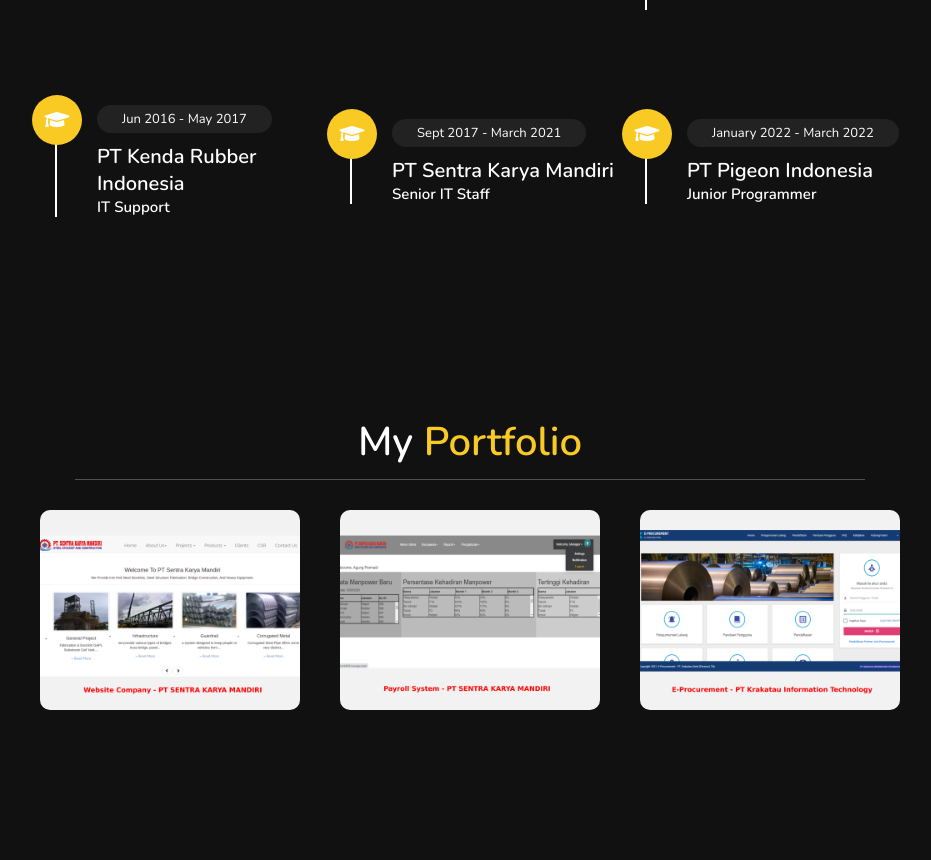
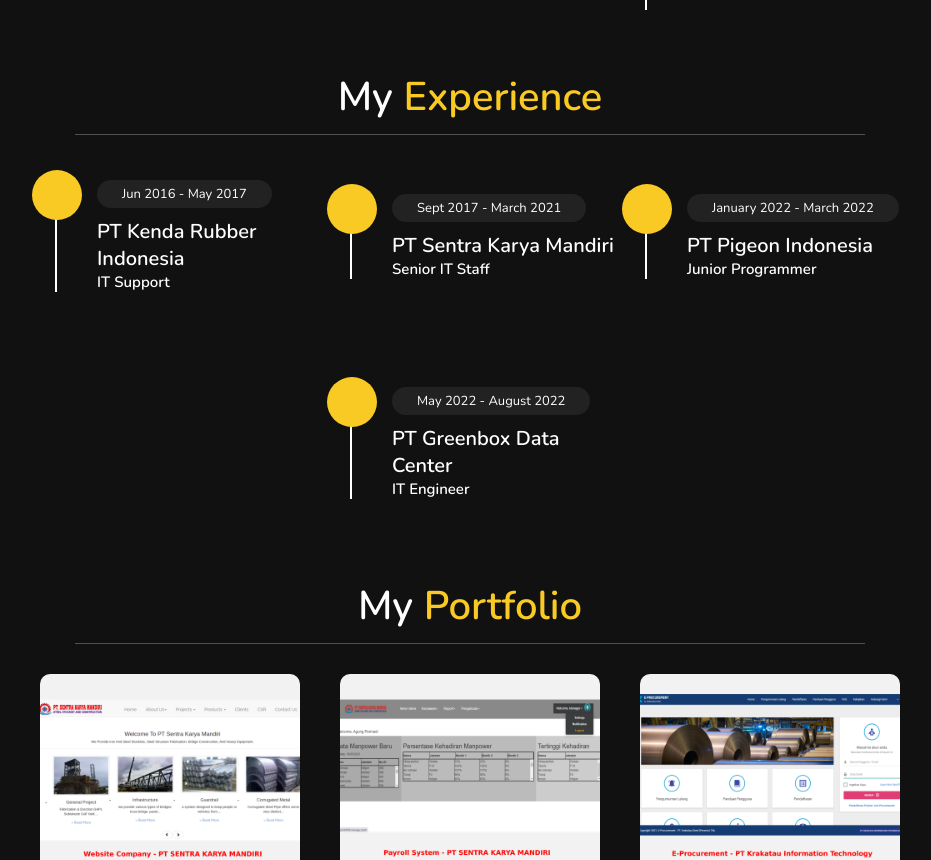
Before and after one commit to yudis2/yudis2.github.io, a plain HTML site: page index.html in a window 1280 px wide. Shown: the part 2251-3111 px from the top of the page, without its empty margins (345-1276 px from the left). Drawn offline with nearby package versions, Linux system fonts and the light colour scheme.

Commit message:
add experience

```diff
--- a/index.html
+++ b/index.html
@@ -154,27 +154,46 @@
 
 </div>
 
+<h1 class="heading"> My <span>Experience</span> </h1>
+
 <div class="box-container">
 
     <div class="box">
-        <i class="fas fa-graduation-cap"></i>
+        <i class="fa-solid fa-briefcase"></i>
         <span>Jun 2016 - May 2017 </span>
         <h3>PT Kenda Rubber Indonesia</h3>
         <h2>IT Support</h2>
     </div>
 
     <div class="box">
-        <i class="fas fa-graduation-cap"></i>
+        <i class="fa-solid fa-briefcase"></i>
         <span>Sept 2017 - March 2021</span>
         <h3>PT Sentra Karya Mandiri</h3>
         <h2>Senior IT Staff</h2>
     </div>
 
     <div class="box">
-        <i class="fas fa-graduation-cap"></i>
+        <i class="fa-solid fa-briefcase"></i>
         <span>January 2022 - March 2022</span>
         <h3>PT Pigeon Indonesia</h3>
         <h2>Junior Programmer</h2>
+    </div>
+</div>
+
+<div class="box-container">
+
+    <div class="box">
+
+    </div>
+
+    <div class="box">
+        <i class="fa-solid fa-briefcase"></i>
+        <span>May 2022 - August 2022</span>
+        <h3>PT Greenbox Data Center</h3>
+        <h2>IT Engineer</h2>
+    </div>
+
+    <div class="box">
     </div>
 </div>
 
```
